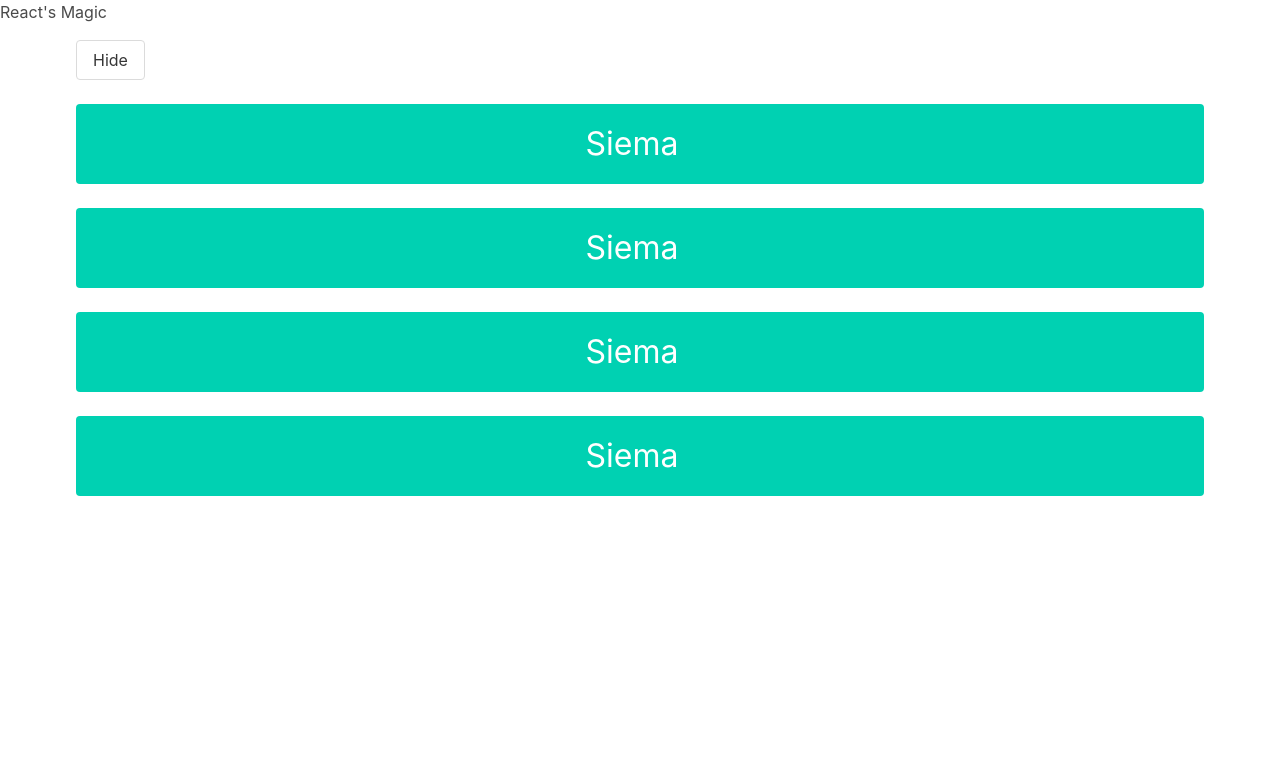
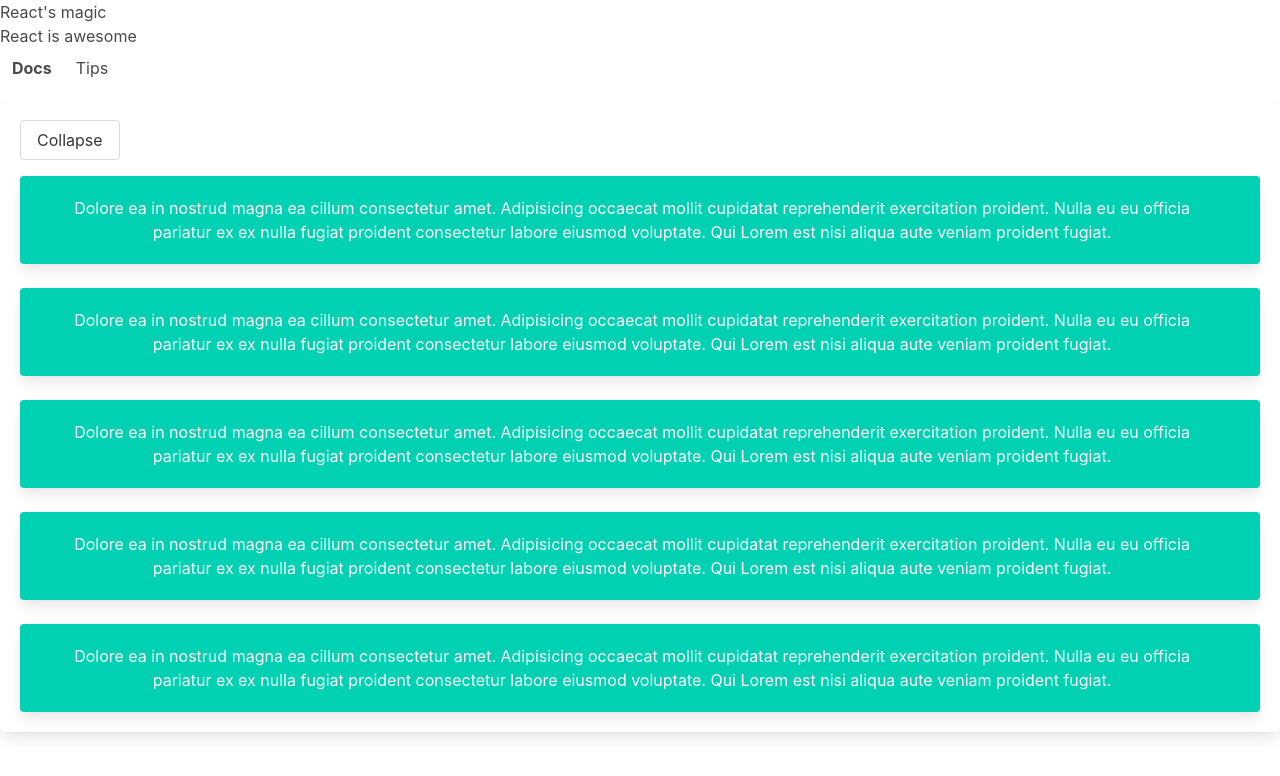
Before and after one commit to JakHer/Advanced-React, a React (Create React App) app: page / in a window 1280 px wide. Shown: the top 776 px of the page. Built offline with nearby package versions, Linux system fonts and the light colour scheme.

Commit message:
feat: router added with navigation

```diff
--- a/package.json
+++ b/package.json
@@ -15,6 +15,8 @@
     "node-sass": "^4.14.1",
     "react": "^16.13.1",
     "react-dom": "^16.13.1",
+    "react-router": "^5.2.0",
+    "react-router-dom": "^5.2.0",
     "react-scripts": "3.4.3"
   },
   "scripts": {
--- a/src/App.js
+++ b/src/App.js
@@ -1,16 +1,21 @@
 import React from "react";
 import styles from "./App.module.scss";
 import cx from "classnames";
+import Header from "./components//Header/Header";
+import { BrowserRouter, Switch, Route } from "react-router-dom";
 import Docs from "./views/Docs";
 import Tips from "./views/Tips";
 
 const App = () => (
-  <>
-    <h1>React's Magic</h1>
-    <div className={cx("container mt-4", styles.App)}>
-      <Tips />
-    </div>
-  </>
+  <BrowserRouter>
+    <>
+      <Header />
+      <Switch>
+        <Route exact path="/" component={Docs} />
+        <Route exact path="/tips" component={Tips} />
+      </Switch>
+    </>
+  </BrowserRouter>
 );
 
 export default App;
--- a/src/components/Columns/Columns.js
+++ b/src/components/Columns/Columns.js
@@ -8,12 +8,13 @@ const Columns = () => {
   return (
     <div className={(cx("columns"), styles.Columns)}>
       {collapsed && (
-        <button onClick={() => isCollapsed(false)} className="button ml-3 mb-3">
+        <button onClick={() => isCollapsed(false)} className="button">
           Show
         </button>
       )}
+
       {!collapsed && (
-        <button onClick={() => isCollapsed(true)} className="button ml-3 mb-3">
+        <button onClick={() => isCollapsed(true)} className="button">
           Hide
         </button>
       )}
--- a/src/components/Columns/Columns.module.scss
+++ b/src/components/Columns/Columns.module.scss
@@ -1,6 +1,7 @@
 .Columns {
   flex-direction: column;
   margin: 0 auto;
+  padding: 20px;
 }
 
 .Column {
@@ -9,4 +10,5 @@
 
 .SubTitle {
   text-align: center;
+  padding: 0 0.75rem;
 }
--- /dev/null
+++ b/src/components/Header/Header.js
@@ -0,0 +1,32 @@
+import React from "react";
+import styles from "./Header.module.scss";
+import { NavLink } from "react-router-dom";
+import Docs from "../../views/Docs";
+import Tips from "../../views/Tips";
+import cx from "classnames";
+
+const Header = () => (
+  <div>
+    <div>
+      <h1>React's magic</h1>
+      <p>React is awesome</p>
+    </div>
+    <nav className={cx("navbar")} role="navigation" aria-label="main navigation">
+      <ul className="navbar-start">
+        <li>
+          <NavLink activeClassName={styles.NavLinkActive} exact to="/" className="navbar-item">
+            Docs
+          </NavLink>
+        </li>
+
+        <li>
+          <NavLink activeClassName={styles.NavLinkActive} to="/tips" className="navbar-item">
+            Tips
+          </NavLink>
+        </li>
+      </ul>
+    </nav>
+  </div>
+);
+
+export default Header;
--- /dev/null
+++ b/src/components/Header/Header.module.scss
@@ -0,0 +1,3 @@
+.NavLinkActive {
+  font-weight: 700;
+}
--- a/src/views/Docs.js
+++ b/src/views/Docs.js
@@ -1,9 +1,5 @@
 import React from "react";
 import ListItems from "../components/ItemsList/ItemsList";
 
-const Docs = () => (
-  <ul>
-    <ListItems />
-  </ul>
-);
+const Docs = () => <ListItems />;
 export default Docs;
```
Also changed, not shown: 2 other files (tests, documents, lock files or other folders).
